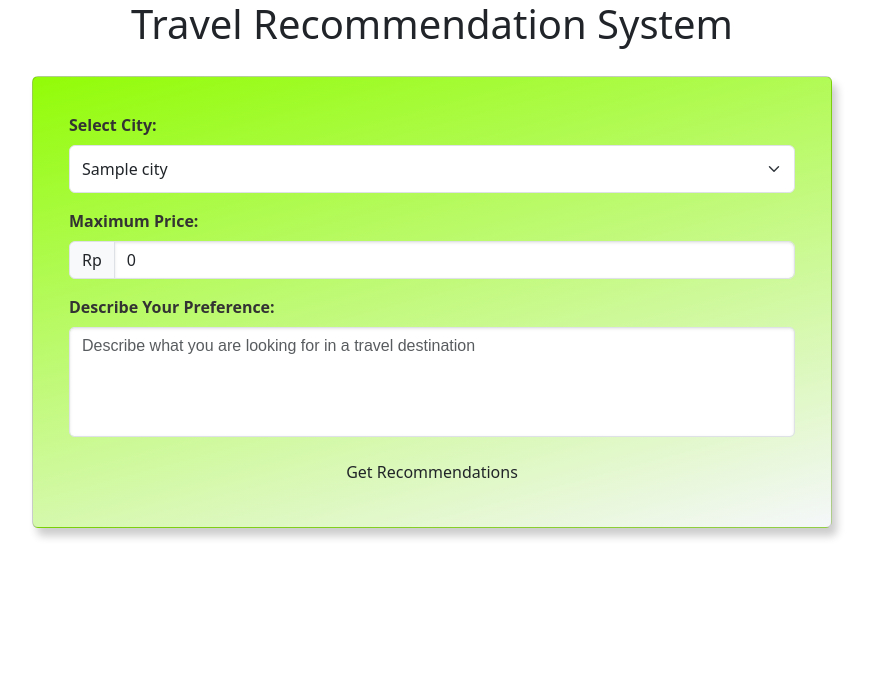
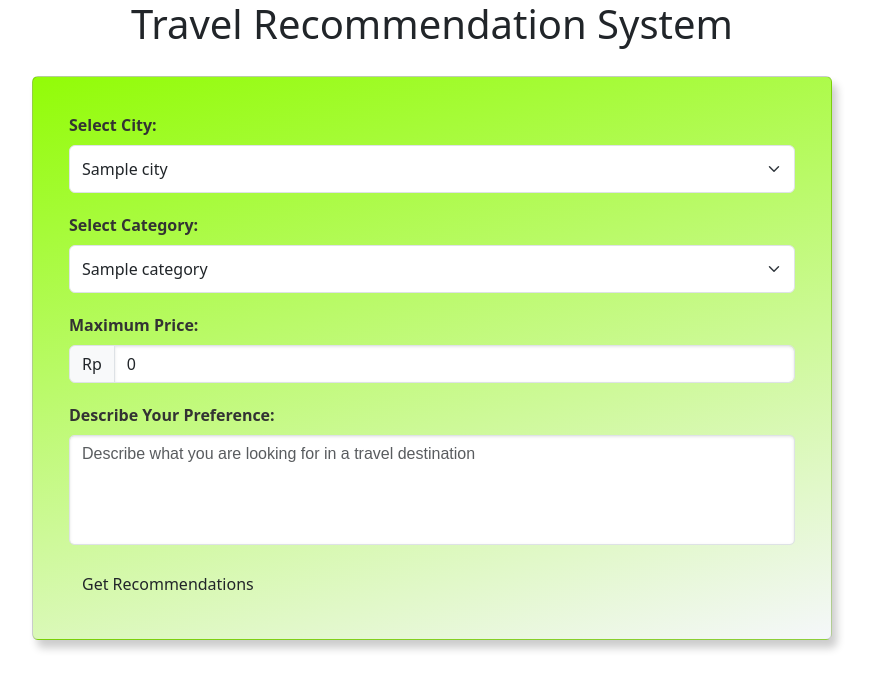
Before and after one commit to NovebrianSP/SIstemRekomendasi, a Flask app: template templates/index.html in a window 1280 px wide. Shown: the top 690 px of the page, without its empty margins (208-1079 px from the left). Run offline with Flask 3, Linux system fonts and the light colour scheme; the template is opened without the code that fills it: most values are stand-ins (such as "Sample title", 1, 10 or a date in 2020); parts of the project's set-up code (start-up, migrations or seed data) failed here and were passed over.

Commit message:
Updating the model and result

```diff
--- a/app.py
+++ b/app.py
@@ -2,15 +2,18 @@ from flask import Flask, render_template, request
 import pandas as pd
 import re
 from sklearn.feature_extraction.text import TfidfVectorizer
-from sklearn.metrics.pairwise import cosine_similarity
+from sklearn.metrics.pairwise import euclidean_distances
 import numpy as np
-from sklearn.metrics.pairwise import euclidean_distances
 
 app = Flask(__name__)
 
 # Load preprocessed data
 data_file = "E:/DATA/PythonProgram/SR/destinasi-wisata-indonesia-preprocessed.xlsx"
 data = pd.read_excel(data_file)
+
+# Ensure numeric columns like 'Price' are correctly formatted
+data['Price'] = pd.to_numeric(data['Price'], errors='coerce')
+data['Rating'] = pd.to_numeric(data['Rating'], errors='coerce')
 
 # Initialize TfidfVectorizer
 vectorizer = TfidfVectorizer()
@@ -24,19 +27,21 @@ def home():
 @app.route('/recommend', methods=['POST'])
 def recommend():
     city = request.form.get('city')
+    category = request.form.get('category')
     max_price = float(request.form.get('price', 0))
     description = request.form.get('description', '')
 
-    # Filter based on city and price
+    # Filter based on city, category, and price
     filtered_data = data[
         (data['City'] == city) &
+        (data['Category'] == category) &
         (data['Price'] <= max_price)
     ]
 
     # Preprocess user description
     processed_description = preprocess_text(description)
 
-    if 'Processed_Description' in filtered_data.columns:
+    if not filtered_data.empty and 'Processed_Description' in filtered_data.columns:
         # Text Similarity
         tfidf_matrix = vectorizer.fit_transform(
             [processed_description] + filtered_data['Processed_Description'].tolist()
@@ -44,21 +49,24 @@ def recommend():
         text_similarities = 1 / (1 + euclidean_distances(tfidf_matrix[0:1], tfidf_matrix[1:]).flatten())
 
         # Price Similarity (normalized)
-        max_price_in_data = filtered_data['Price'].max()
-        filtered_data['Price_Similarity'] = 1 - (filtered_data['Price'] / max_price_in_data)
+        if 'Price' in filtered_data.columns and not filtered_data.empty:
+            max_price_in_data = filtered_data['Price'].max()
+            if max_price_in_data > 0:
+                filtered_data['Price_Similarity'] = 1 - (filtered_data['Price'] / max_price_in_data)
+            else:
+                filtered_data['Price_Similarity'] = 0.0  # Default if no valid price data
+        else:
+            filtered_data['Price_Similarity'] = 0.0  # Default if no Price column
 
-        # Final Score Calculation
-        w1, w2, w3, w4 = 0.4, 0.3, 0, 0.3  # Weights for Text, Price, Geo, and Rating
-
-        # Ensure Rating exists and normalize if applicable
+        # Normalize Rating if it exists
         if 'Rating' in filtered_data.columns:
             max_rating = filtered_data['Rating'].max()
-            filtered_data['Normalized_Rating'] = filtered_data['Rating'] / max_rating
+            filtered_data['Normalized_Rating'] = filtered_data['Rating'].fillna(0) / max_rating
         else:
-            filtered_data['Normalized_Rating'] = 0
+            filtered_data['Normalized_Rating'] = 0.0  # Default if no Rating column
 
         # Compute final score
-        filtered_data = filtered_data.copy()
+        w1, w2, w3, w4 = 0.4, 0.3, 0, 0.3  # Weights for Text, Price, Geo, and Rating
         filtered_data['Description_Similarity'] = text_similarities
         filtered_data['Final_Score'] = (
             w1 * filtered_data['Description_Similarity'] +
--- a/templates/index.html
+++ b/templates/index.html
@@ -8,7 +8,6 @@
       rel="stylesheet"
       href="{{ url_for('static', filename='style/style.css') }}"
     />
-
     <link
       href="https://cdn.jsdelivr.net/npm/bootstrap@5.3.3/dist/css/bootstrap.min.css"
       rel="stylesheet"
@@ -22,16 +21,25 @@
       <div class="card">
         <div class="card-body">
           <form action="/recommend" method="post">
-            <div class="form-container mb-3">
+            <div class="form-container">
               <label class="form-label" for="city">Select City:</label>
-              <select class="form-select" name="city" id="city" required>
+              <select class="form-select" name="city" id="city">
                 {% for city in cities %}
                 <option value="{{ city }}">{{ city }}</option>
                 {% endfor %}
               </select>
             </div>
 
-            <div class="form-container mb-3">
+            <div class="form-container">
+              <label class="form-label" for="category">Select Category:</label>
+              <select class="form-select" name="category" id="category">
+                {% for category in categories %}
+                <option value="{{ category }}">{{ category }}</option>
+                {% endfor %}
+              </select>
+            </div>
+
+            <div class="form-container">
               <label class="form-label" for="price">Maximum Price:</label>
               <div class="input-group">
                 <span class="input-group-text">Rp</span>
@@ -44,12 +52,11 @@
                   min="0"
                   value="0"
                   placeholder="Define your budget"
-                  required
                 />
               </div>
             </div>
 
-            <div class="form-container mb-3">
+            <div class="form-container">
               <label class="form-label" for="description"
                 >Describe Your Preference:</label
               >
@@ -60,11 +67,10 @@
                 rows="4"
                 cols="50"
                 placeholder="Describe what you are looking for in a travel destination"
-                required
               ></textarea>
             </div>
 
-            <button class="btn btn-slide w-100" type="submit">
+            <button class="btn btn-slide" type="submit">
               Get Recommendations
             </button>
           </form>
```
Also changed, not shown: templates/result.html (+9 -15 lines).
